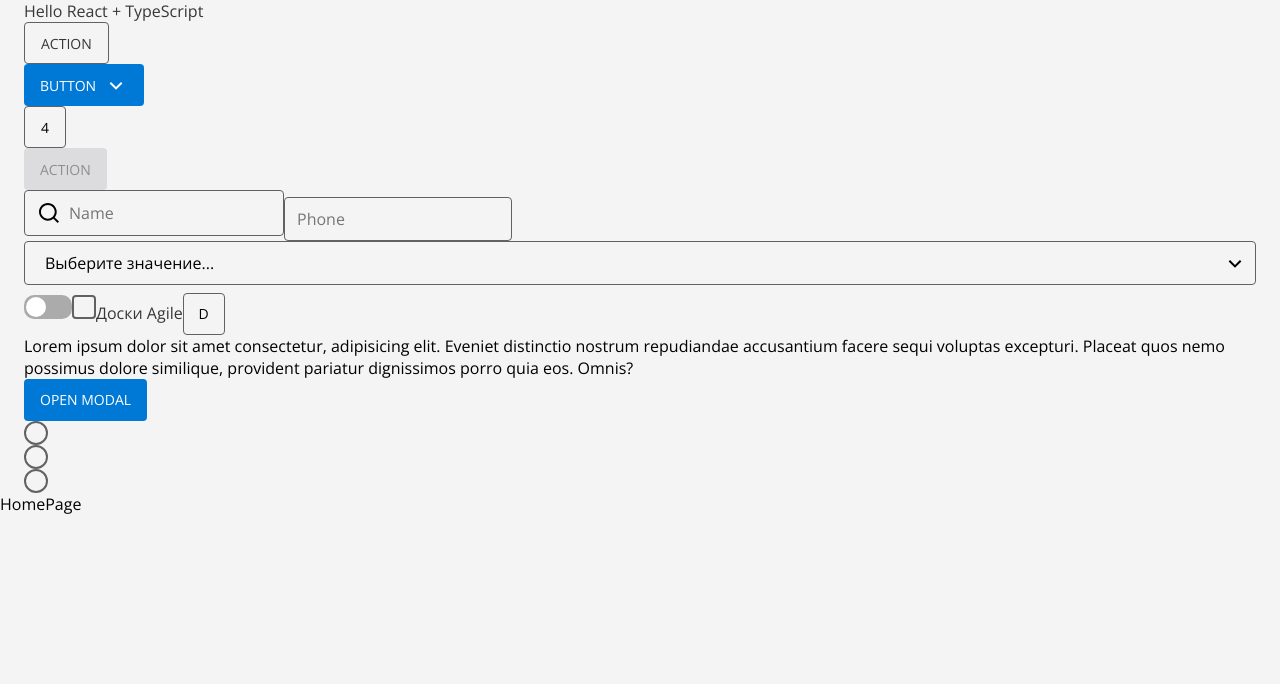
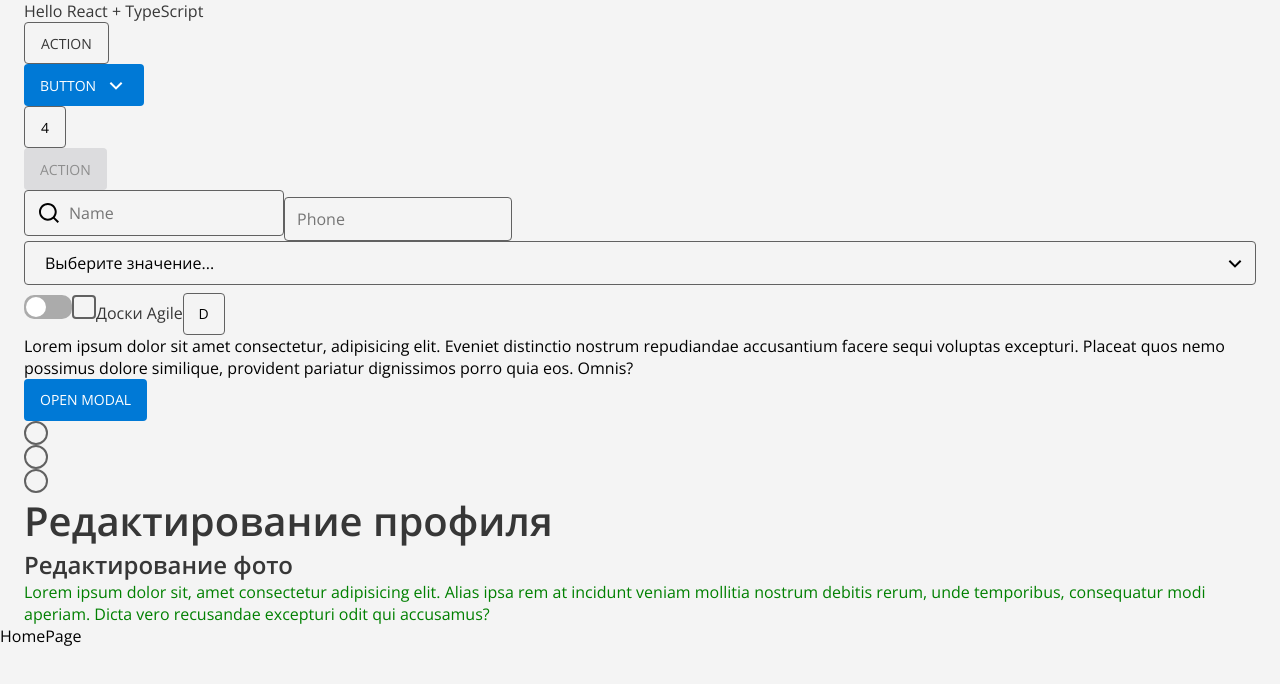
Before and after one commit to FirsovDmitriy/XTrello, a React (Vite) app: page / in a window 1280 px wide. Shown: the top 684 px of the page. Built offline with nearby package versions, Linux system fonts and the light colour scheme.

Commit message:
added the component ui Typography

```diff
--- a/src/user.InterfaceLayer/App.tsx
+++ b/src/user.InterfaceLayer/App.tsx
@@ -1,6 +1,6 @@
 import { useState } from "react"
 import { ThemeProvider } from "styled-components"
-import Text from "./UI/components/Text"
+import Text from "./UI/components/Typography"
 import CssReset from "./UI/components/CssReset"
 import Container from "./UI/components/Container"
 import Button from "./UI/components/Button"
@@ -19,6 +19,8 @@ import Tooltip from "./UI/components/Tooltip"
 import Modal from "./UI/components/Modal"
 import ModalActions from "./UI/components/Modal/ModalActions"
 import RadioButton from "./UI/components/RadioButton"
+import Typography from "./UI/components/Typography"
+import { Variant } from "./UI/components/Typography/enum"
 
 const App = () => {
   const [isDark] = useState(false)
@@ -119,6 +121,12 @@ const App = () => {
         <RadioButton />
         <RadioButton />
 
+        <Typography variant={ Variant.h1 }>Редактирование профиля</Typography>
+        <Typography variant={ Variant.h2 }>Редактирование фото</Typography>
+        <Typography $color="green">
+          Lorem ipsum dolor sit, amet consectetur adipisicing elit. Alias ipsa rem at incidunt veniam mollitia nostrum debitis rerum, unde temporibus, consequatur modi aperiam. Dicta vero recusandae excepturi odit qui accusamus?
+        </Typography>
+
       </Container>
 
     </ThemeProvider>
--- a/src/user.InterfaceLayer/UI/components/RadioButton/type.ts
+++ b/src/user.InterfaceLayer/UI/components/RadioButton/type.ts
@@ -0,0 +1,3 @@
+export interface IProps {
+  name: string
+}
--- a/src/user.InterfaceLayer/UI/components/Text/index.tsx
+++ /dev/null
@@ -1,13 +0,0 @@
-import { FC } from 'react'
-import * as ST from './styled'
-import { IProps } from './type'
-
-const Text: FC<IProps> = ({ children }) => {
-  return (
-    <ST.Text>
-      { children }
-    </ST.Text>
-  )
-}
-
-export default Text
--- a/src/user.InterfaceLayer/UI/components/Text/styled.ts
+++ /dev/null
@@ -1,6 +0,0 @@
-import { styled } from "styled-components"
-
-export const Text = styled.p`
-  margin: 0;
-  color: ${ props => props.theme.textColor }
-`
--- a/src/user.InterfaceLayer/UI/components/Text/type.ts
+++ /dev/null
@@ -1,3 +0,0 @@
-export interface IProps {
-  children: JSX.Element | string;
-}
--- /dev/null
+++ b/src/user.InterfaceLayer/UI/components/Typography/enum.ts
@@ -0,0 +1,5 @@
+export enum Variant {
+  h1 = 'h1',
+  h2 = 'h2',
+  p = 'p'
+}
--- /dev/null
+++ b/src/user.InterfaceLayer/UI/components/Typography/index.tsx
@@ -0,0 +1,24 @@
+import { FC } from 'react'
+import { IProps } from './type'
+import { Variant } from './enum'
+
+import * as ST from './styled'
+
+const Typography: FC<IProps> = ({ children, variant = 'p', $color }) => {
+  switch(variant) {
+    case Variant.h1:
+      return <ST.Title1>
+        { children }
+      </ST.Title1>
+    case Variant.h2:
+      return <ST.Title2>
+        { children }
+      </ST.Title2>
+    default:
+      return <ST.Typography $color={$color}>
+        { children }
+      </ST.Typography>
+  }
+}
+
+export default Typography
--- /dev/null
+++ b/src/user.InterfaceLayer/UI/components/Typography/styled.ts
@@ -0,0 +1,31 @@
+import { styled, css } from "styled-components"
+// import Colors from "../../constants/colors"
+import { IColor } from "./type"
+
+const BasicTitleStyles = css`
+  font-weight: 600;
+  line-height: normal;
+  color: ${ props => props.theme.textColor };
+`
+
+export const Typography = styled.p<IColor>`
+  margin: 0;
+  color: ${ props => (
+    props.$color ? props.$color : props.theme.textColor
+  ) };
+  font-size: 16px;
+`
+
+export const Title1 = styled.h1`
+  ${ BasicTitleStyles };
+  font-size: 40px;
+`
+
+export const Title2 = styled.h2`
+  ${ BasicTitleStyles };
+  font-size: 24px;
+`
+
+export const Span = styled.span`
+  display: block;
+`
--- /dev/null
+++ b/src/user.InterfaceLayer/UI/components/Typography/type.ts
@@ -0,0 +1,11 @@
+import Colors from "../../constants/colors";
+import { Variant } from "./enum";
+
+export interface IProps extends IColor {
+  children: string
+  variant?: Variant
+}
+
+export interface IColor {
+  $color?: Colors | string
+}
```
